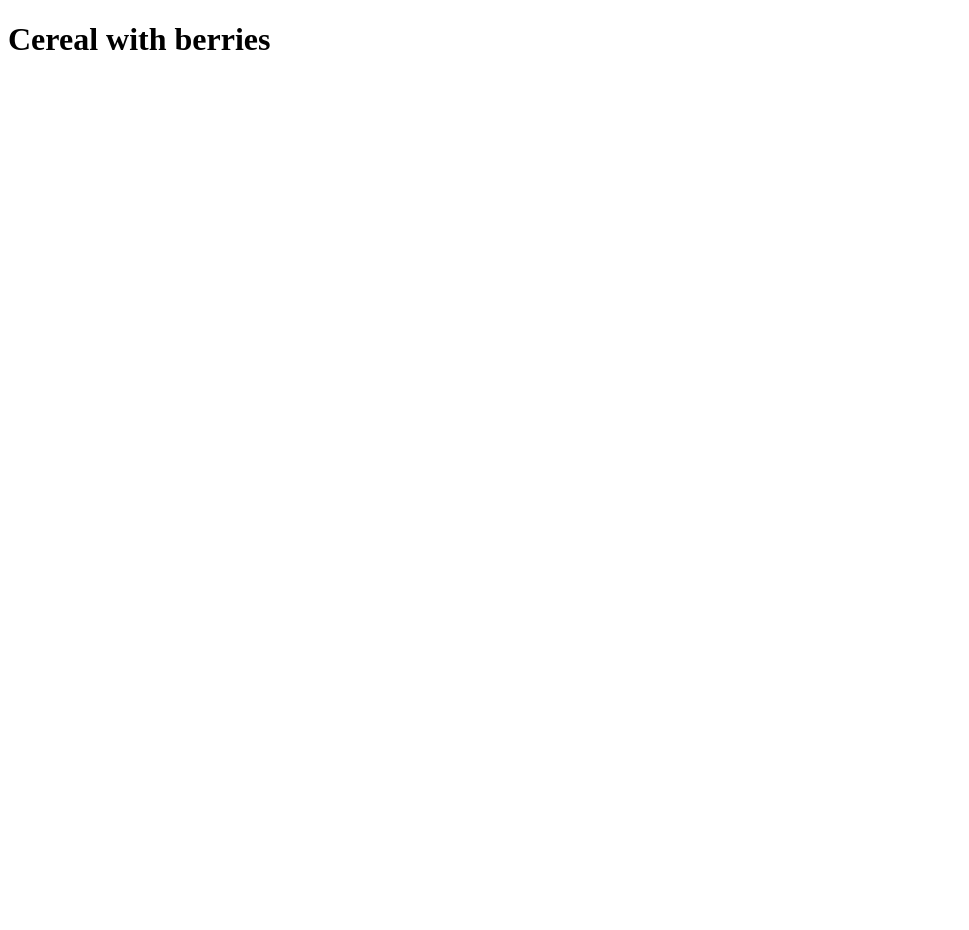
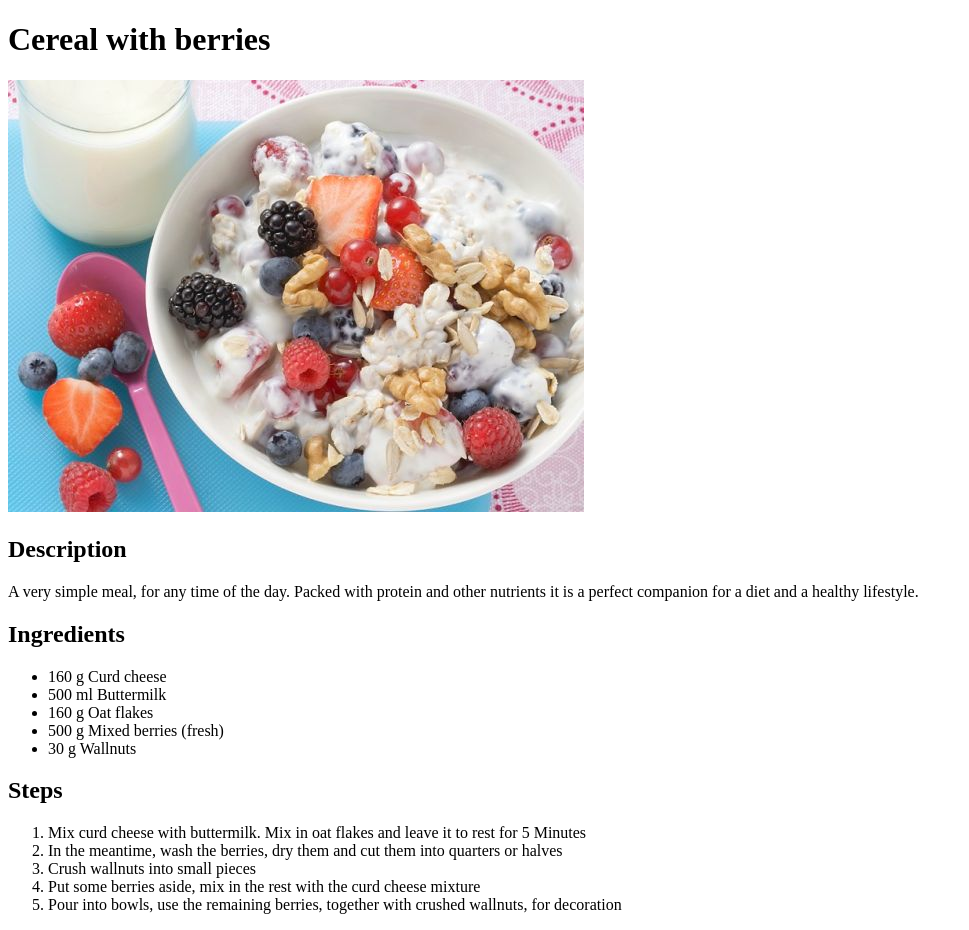
Before and after one commit to AleksB8/odin-recipes, a plain HTML site: page recipes/cereal-with-berries.html in a window 1280 px wide. Shown: the whole page, without its empty margins (0-969 px from the left). Before the commit the page ends 800 px from the top, so only its background shows below. Drawn offline with Linux system fonts and the light colour scheme.

Commit message:
Add a recipe page and populate it with content

```diff
--- a/recipes/cereal-with-berries.html
+++ b/recipes/cereal-with-berries.html
@@ -7,5 +7,36 @@
 
     <body>
         <h1>Cereal with berries</h1>
+
+        <img src="../images/cereal-with-berries.jpg" alt="Cereal with berries">
+
+        <h2>Description</h2>
+        <p>
+            A very simple meal, for any time of the day. Packed with protein and other nutrients
+            it is a perfect companion for a diet and a healthy lifestyle.
+        </p>
+
+        <h2>Ingredients</h2>
+        <ul>
+            <li>160 g Curd cheese</li>
+            <li>500 ml Buttermilk</li>
+            <li>160 g Oat flakes</li>
+            <li>500 g Mixed berries (fresh)</li>
+            <li>30 g Wallnuts</li>
+        </ul>
+
+        <h2>Steps</h2>
+        <ol>
+            <li>Mix curd cheese with buttermilk. Mix in oat flakes and leave it to rest for 5 Minutes</li>
+            <li>In the meantime, wash the berries, dry them and cut them into quarters or halves</li>
+            <li>Crush wallnuts into small pieces</li>
+            <li>Put some berries aside, mix in the rest with the curd cheese mixture</li>
+            <li>Pour into bowls, use the remaining berries, together with crushed wallnuts, for decoration</li>
+        </ol>
+
+
+
+
+
     </body>
 </html>
```
Also changed, not shown: images/cereal-with-berries.jpg (added).
